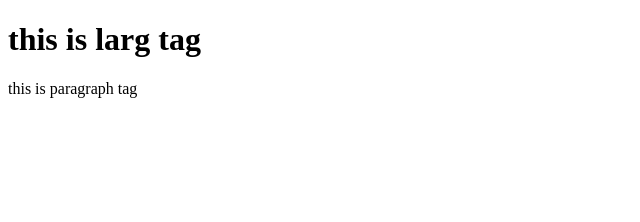
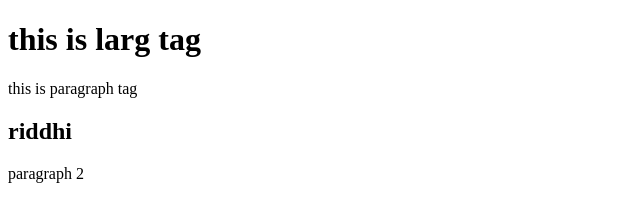
Before and after one commit to R-1944/layout, a plain HTML site: page index.html in a window 1280 px wide. Shown: the whole page, without its empty margins (0-640 px from the left). Drawn offline with Linux system fonts and the light colour scheme.

Commit message:
second commit

```diff
--- a/index.html
+++ b/index.html
@@ -9,5 +9,8 @@
 <body>
     <h1>this is larg tag</h1>
     <P>this is paragraph tag</P>
+    <h2> riddhi </h2>
+    <p> paragraph 2
+    </p>
 </body>
 </html>
```
